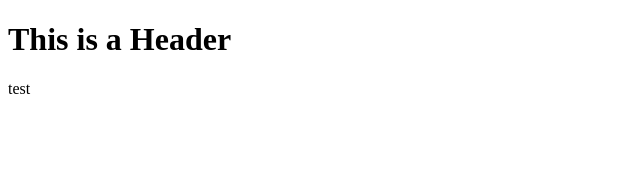
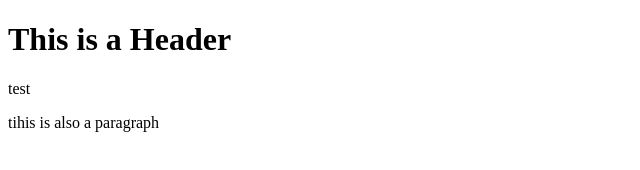
Before and after one commit to mmccloud15/git-test, a plain HTML site: page index.html in a window 1280 px wide. Shown: the whole page, without its empty margins (0-640 px from the left). Drawn offline with Linux system fonts and the light colour scheme.

Commit message:
Third commit

```diff
--- a/index.html
+++ b/index.html
@@ -3,5 +3,6 @@
    <body>
       <h1>This is a Header</h1>
       <p>test</p>
+      <p>tihis is also a paragraph</p>
    </body>
 </html>
```
